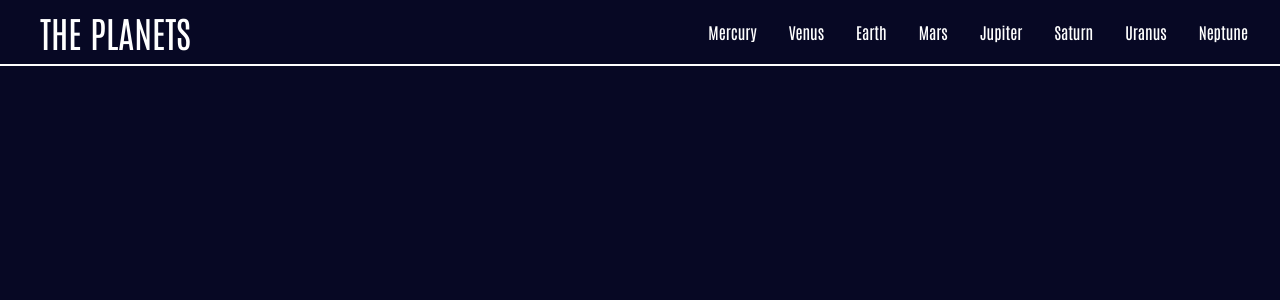
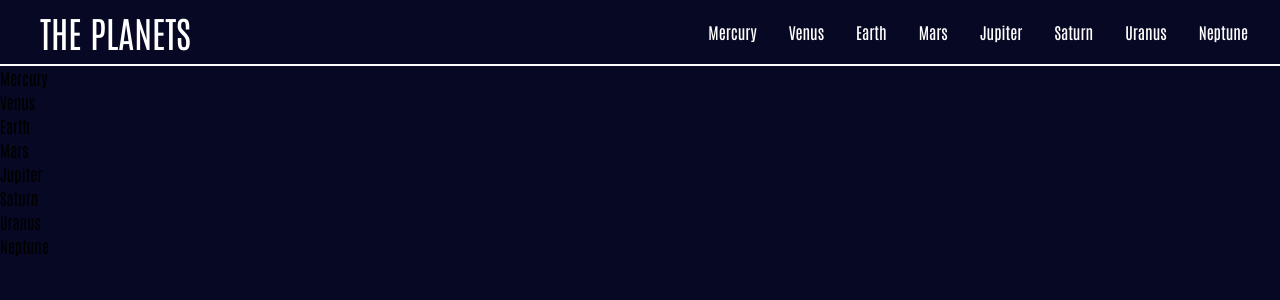
Before and after one commit to LCHECO/planetapp, a React (Create React App) app: page / in a window 1280 px wide. Shown: the top 300 px of the page. Built offline with nearby package versions, Linux system fonts and the light colour scheme.

Commit message:
project layout/setup

```diff
--- a/src/App.js
+++ b/src/App.js
@@ -1,5 +1,5 @@
 import React from "react";
-import Mercury from "./components/Mercury";
+import Main from "./components/Main";
 import Navbar from "./components/Navbar";
 import "./index.css";
 
@@ -7,7 +7,7 @@ function App() {
   return (
     <div>
       <Navbar />
-      <Mercury />
+      <Main />
     </div>
   );
 }
--- /dev/null
+++ b/src/components/Main.jsx
@@ -0,0 +1,20 @@
+import React from 'react'
+import { Mercury, Venus, Earth, Mars, Jupiter, Saturn, Uranus, Neptune } from './Planet'
+
+const Main = () => {
+  return (
+    <div>
+        <Mercury />
+        <Venus />
+        <Earth />
+        <Mars />
+        <Jupiter />
+        <Saturn />
+        <Uranus />
+        <Neptune />
+
+    </div>
+  )
+};
+
+export default Main;
--- a/src/components/Mercury.jsx
+++ /dev/null
@@ -1,22 +0,0 @@
-import React from "react";
-import MercuryImg from "../starter-code/assets/planet-mercury.svg";
-import data from '../starter-code/data.json';
-
-
-const Mercury = () => {
-  const header = data.filter(obj => obj.id==="1");
-
-  return (
-    <div className="flex flex-row py-[250px] px-[600px] max-w-full items-center mx-auto space-x-[250px]">
-      <div>
-        <img className="" src={MercuryImg} alt="/" />
-      </div>
-
-        <div className="text-white px-5">
-          <h1>{header}</h1>
-      </div>
-
-    </div>
-  );
-};
-export default Mercury;
--- /dev/null
+++ b/src/components/Planet.jsx
@@ -0,0 +1,53 @@
+import React from "react";
+
+
+
+
+export const Mercury = () => {
+  return (
+  <div>Mercury</div>
+  );
+};
+
+
+export const Venus = () => {
+  return (
+    <div>Venus</div>
+  )
+}
+
+export const Earth = () => {
+  return (
+    <div>Earth</div>
+  )
+}
+
+export const Mars = () => {
+  return (
+    <div>Mars</div>
+  )
+}
+
+export const Jupiter = () => {
+  return (
+    <div>Jupiter</div>
+  )
+}
+
+export const Saturn = () => {
+  return (
+    <div>Saturn</div>
+  )
+}
+
+export const Uranus = () => {
+  return (
+    <div>Uranus</div>
+  )
+}
+
+export const Neptune = () => {
+  return (
+    <div>Neptune</div>
+  )
+}
```
Also changed, not shown: 1 other file (tests, documents, lock files or other folders).
